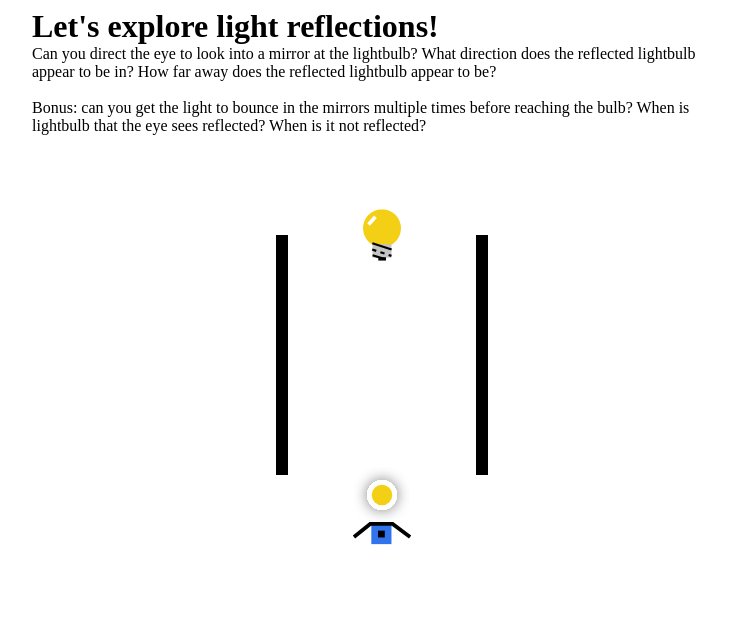
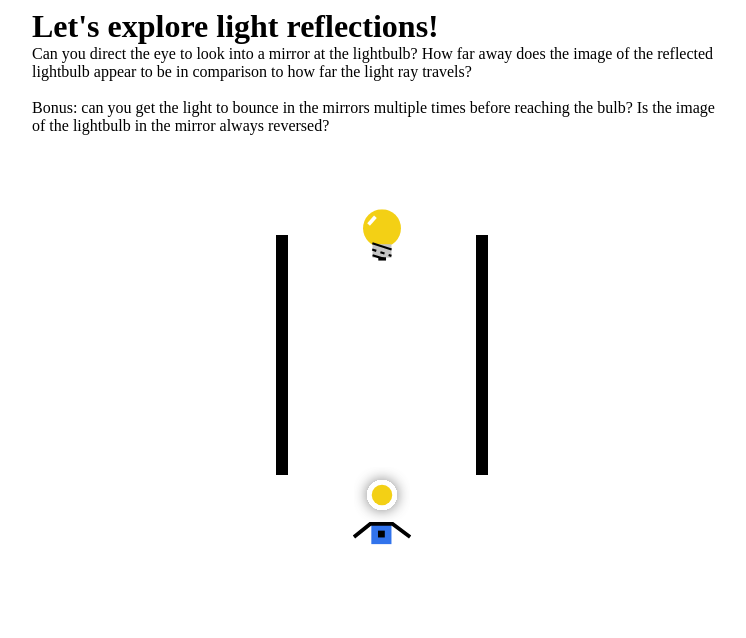
Before and after one commit to vezwork/brilliant-light, a website built with webpack: page dist/index.html in a window 1280 px wide. Shown: the whole page, without its empty margins (258-1004 px from the left). Built offline with nearby package versions, Linux system fonts and the light colour scheme.

Commit message:
Fix words

```diff
--- a/dist/index.html
+++ b/dist/index.html
@@ -23,13 +23,13 @@
 
 <p>
     Can you direct the eye to look into a mirror at the lightbulb?
-    What direction does the reflected lightbulb appear to be in? How far away does the
-    reflected lightbulb appear to be?
+    How far away does the image of the reflected lightbulb appear to be in comparison to how far
+    the light ray travels?
 </p>
 <br>
 <p>
     Bonus: can you get the light to bounce in the mirrors multiple times before reaching the bulb?
-    When is lightbulb that the eye sees reflected? When is it not reflected?
+    Is the image of the lightbulb in the mirror always reversed?
 </p>
 
 <canvas id="main_canvas" height="500" width="900"></canvas>
```
